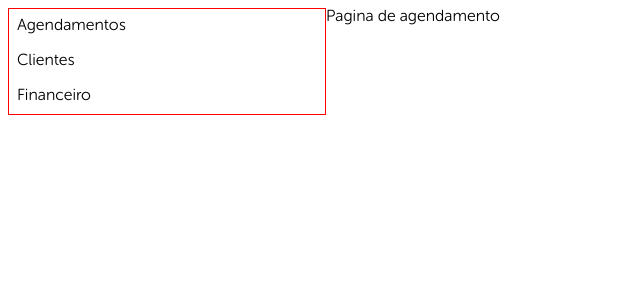
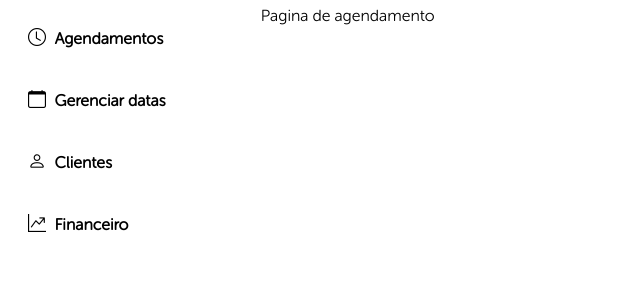
Before and after one commit to gabrielscapim/frontend-management-schedule-your-beauty, a React (Vite) app: page / in a window 1280 px wide. Shown: the top 300 px of the page, without its empty margins (0-640 px from the left). Built offline with nearby package versions, Linux system fonts and the light colour scheme.

Commit message:
feat/style: bootstrap icons and side bar styles

```diff
--- a/package.json
+++ b/package.json
@@ -10,6 +10,7 @@
     "preview": "vite preview"
   },
   "dependencies": {
+    "bootstrap-icons": "^1.11.1",
     "react": "^18.2.0",
     "react-dom": "^18.2.0"
   },
--- a/src/components/SideBar/SideBar.module.css
+++ b/src/components/SideBar/SideBar.module.css
@@ -1,7 +1,7 @@
 .side-bar {
-    border: 1px solid red;
-    width: 25%;
+    width: 20%;
     font-size: 16px;
+    height: 100vh;
 }
 
 .nav {
@@ -10,8 +10,19 @@
 }
 
 .nav a {
-    padding: 8px;
+    padding: 12px;
     color: inherit;
     text-decoration: none;
-    font-weight: 500;
+    font-weight: bold;
+    margin: 8px;
+    border-radius: 12px;
 }
+
+.nav a:hover {
+    background-color: #e3d5eb;
+}
+
+.nav i {
+    font-size: 18px;
+    margin-right: 4px;
+}
--- a/src/components/SideBar/index.tsx
+++ b/src/components/SideBar/index.tsx
@@ -4,9 +4,22 @@ function SideBar() {
   return (
     <aside className={ styles['side-bar'] }>
       <nav className={ styles.nav }>
-        <a href="/">Agendamentos</a>
-        <a href="/">Clientes</a>
-        <a href="/">Financeiro</a>
+        <a href="/">
+          <i className="bi bi-clock"> </i>
+          Agendamentos
+        </a>
+        <a href="/">
+          <i className="bi bi-calendar"> </i>
+          Gerenciar datas
+        </a>
+        <a href="/">
+          <i className="bi bi-person"> </i>
+          Clientes
+        </a>
+        <a href="/">
+          <i className="bi bi-graph-up-arrow"> </i>
+          Financeiro
+        </a>
       </nav>
     </aside>
   );
--- a/src/main.tsx
+++ b/src/main.tsx
@@ -1,6 +1,7 @@
 import React from 'react';
 import ReactDOM from 'react-dom/client';
 import App from './App.tsx';
+import 'bootstrap-icons/font/bootstrap-icons.css';
 
 ReactDOM.createRoot(document.getElementById('root')!).render(
   <React.StrictMode>
```
Also changed, not shown: 1 other file (tests, documents, lock files or other folders).
